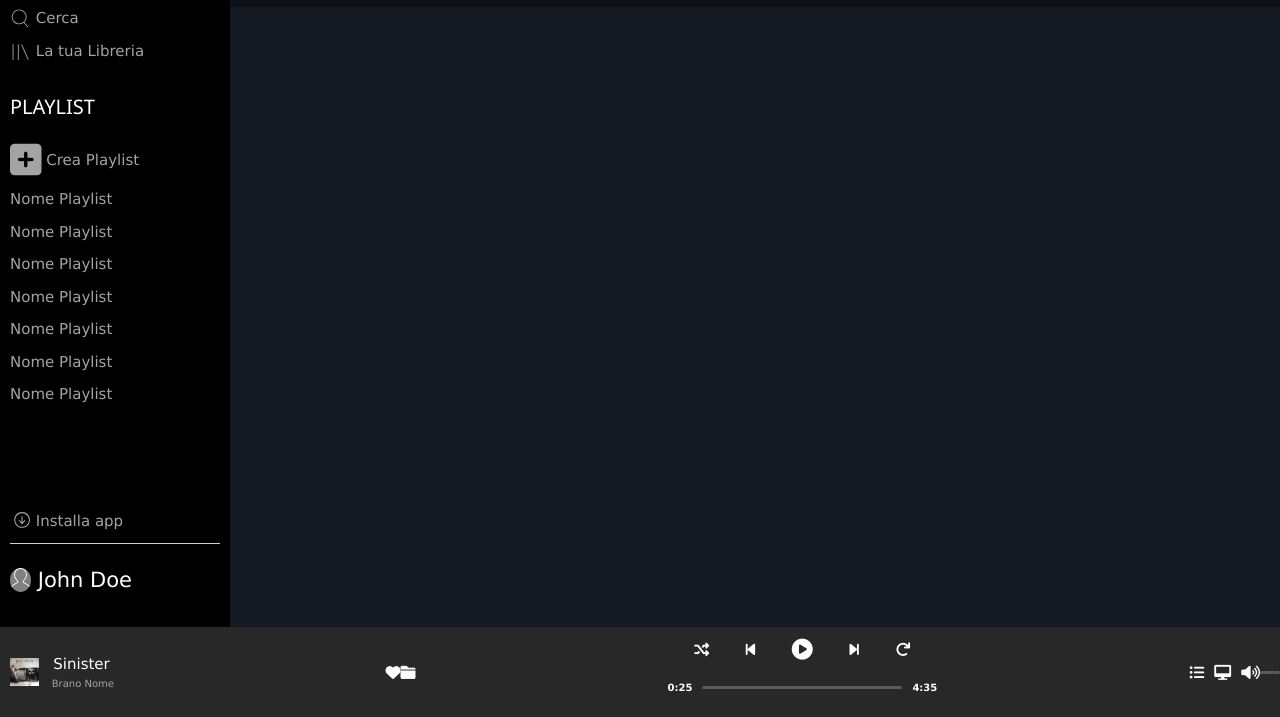
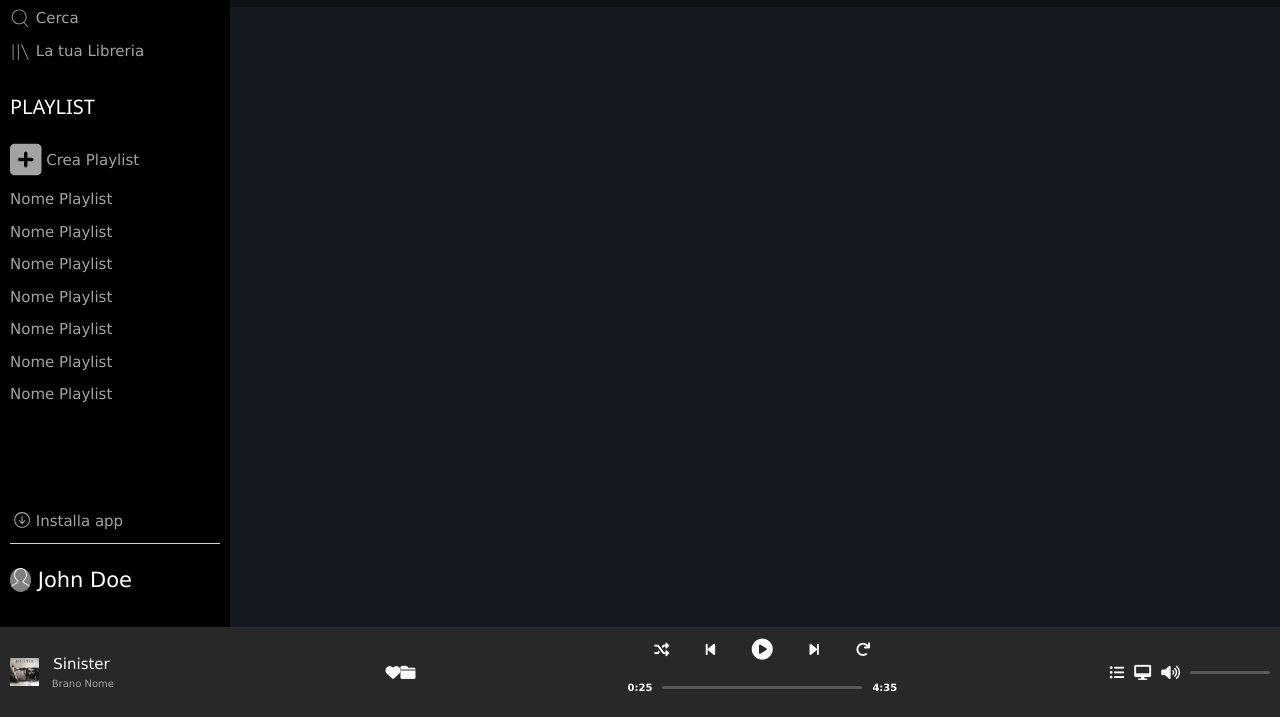
Before and after one commit to FaZ1994/html-css-spotifyweb, a plain HTML site: page index.html in a window 1280 px wide. Shown: the part 83-800 px from the top of the page. Drawn offline with nearby package versions, Linux system fonts and the light colour scheme.

Commit message:
css fix a  volume bar

```diff
--- a/css/style.css
+++ b/css/style.css
@@ -222,7 +222,8 @@ footer img {
 
 .volume {
 
-    width: 20px;
+    width: 80px;
+    margin:0 10px;
 
 }
 .center {
```
